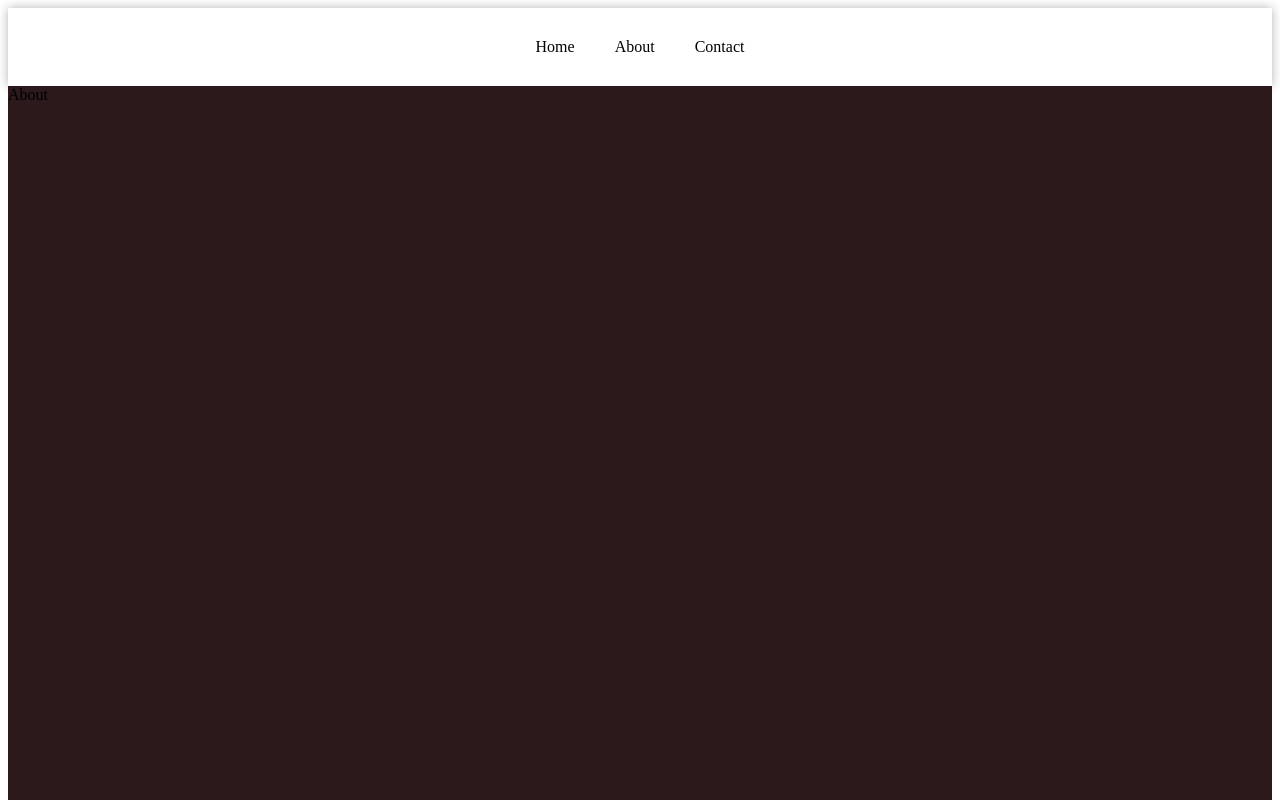
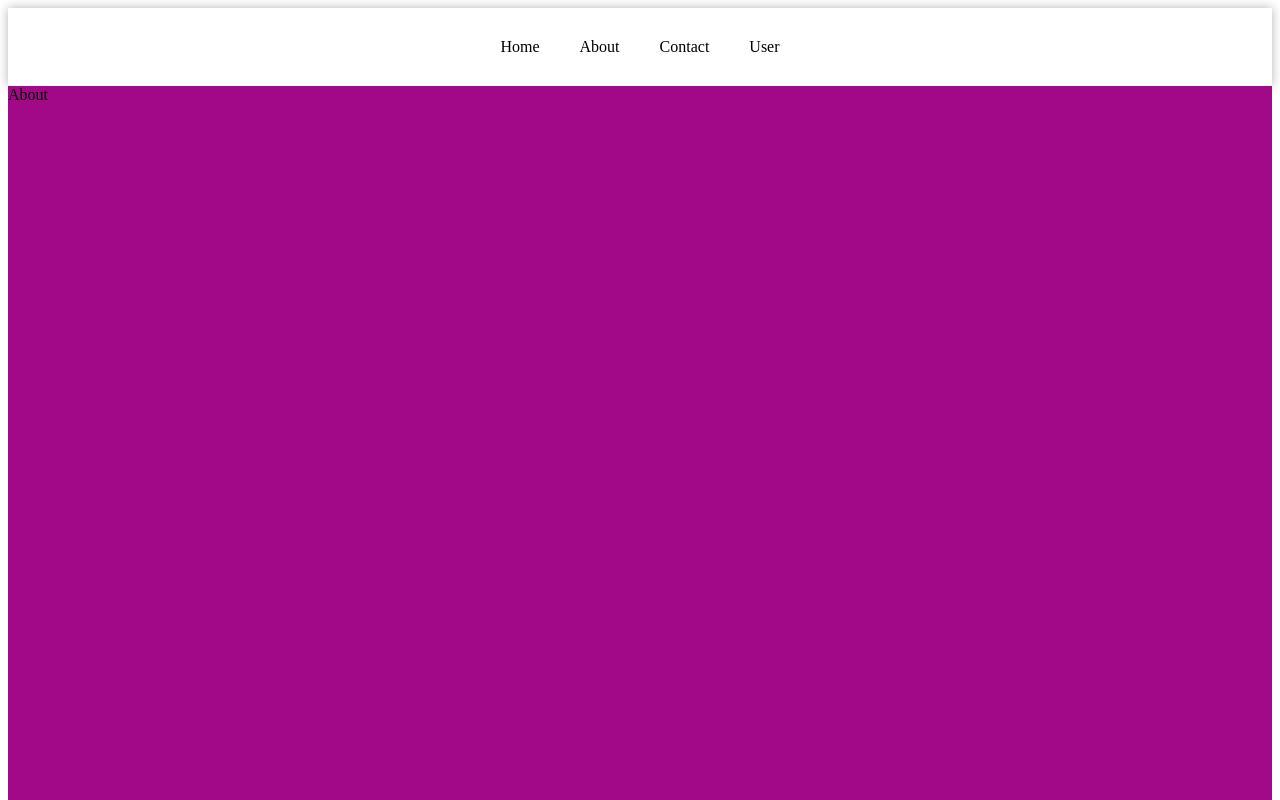
Before and after one commit to Front-End-Development1/reactjs-2nd-round, a React (Create React App) app: page /about in a window 1280 px wide. Shown: the top 800 px of the page. Built offline with nearby package versions, Linux system fonts and the light colour scheme.

Commit message:
routing completed in reactjs

```diff
--- a/src/App.css
+++ b/src/App.css
@@ -26,7 +26,13 @@ nav {
 }
 
 .about {
-    background-color: rgb(43, 25, 28);
+    background-color: rgb(161, 9, 136);
+    width: 100%;
+    height: 100vh;
+}
+
+.user {
+    background-color: rgb(134, 67, 79);
     width: 100%;
     height: 100vh;
 }
--- a/src/App.js
+++ b/src/App.js
@@ -1,24 +1,27 @@
 import './App.css'
 import Header from './components/Header';
-import {BrowserRouter, Route, Routes} from 'react-router-dom'
+import {BrowserRouter as Router, Route, Routes} from 'react-router-dom'
 import Home from './components/Home';
 import About from './components/About';
 import Contact from './components/Contact';
 import Footer from './components/Footer';
+import User from './components/User';
+
 
 
 function App() {
   return (
-   <BrowserRouter>
+   <Router>
 
       <Header />
       <Routes>
         <Route path='/' element={<Home />} />
         <Route path='/about' element={<About />} />
         <Route path='/contact' element={<Contact />} />
+        <Route path='/user/:id' element={<User />} />
       </Routes>
       <Footer />
-   </BrowserRouter>
+   </Router>
   );
 }
 
--- a/src/components/Header.jsx
+++ b/src/components/Header.jsx
@@ -8,6 +8,7 @@ const Header = () => {
             <Link to="/">Home</Link>
             <Link to="/about">About</Link>
             <Link to="/contact">Contact</Link>
+            <Link to="/user/tempId">User</Link>
         </div>
         </>
     );
--- /dev/null
+++ b/src/components/User.jsx
@@ -0,0 +1,14 @@
+import React from 'react'
+import {useParams} from 'react-router-dom'
+
+const User = () => {
+    const params = useParams();
+
+    console.log(params.id);
+
+  return (
+    <div className='user'>User</div>
+  )
+}
+
+export default User
```
